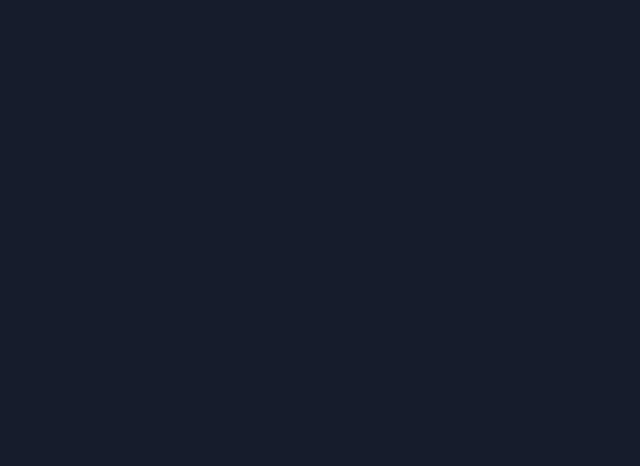
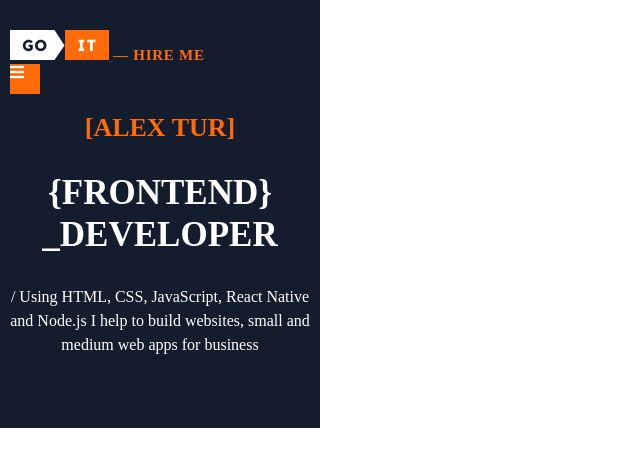
Before and after one commit to MarinaKulyk/GoIT-Mentor-Mini-Kurs, a plain HTML site: page index.html in a window 1280 px wide. Shown: the whole page, without its empty margins (0-640 px from the left). Drawn offline with Linux system fonts and the light colour scheme.

Commit message:
День 1.

```diff
--- a/css/style.css
+++ b/css/style.css
@@ -66,5 +66,58 @@
 
 body {
   font-family: var var(--font-main);
-  background-color: var(--c-dark);
 }
+
+/* FRONT-PAGE */
+.front-page {
+  box-sizing: border-box;
+  width: 320px;
+  background: var(--c-dark);
+  padding: 30px 10px 55px 10px;
+}
+.front-page-my-name {
+  font-weight: bold;
+  font-size: 26px;
+  line-height: 31px;
+  text-transform: uppercase;
+  color: var(--c-accent);
+  text-align: center;
+}
+.front-page-profession {
+  font-weight: bold;
+  font-size: 35px;
+  line-height: 42px;
+  text-transform: uppercase;
+  color: var(--c-light);
+  text-align: center;
+}
+.front-page-description {
+  font-size: 16px;
+  line-height: 150%;
+  text-align: center;
+  color: var(--c-light);
+  text-align: center;
+}
+.navigation {
+  width: 100%;
+}
+.hire-me-btn {
+  font-weight: 800;
+  font-size: 15px;
+  line-height: 18px;
+  text-align: right;
+  letter-spacing: 0.05em;
+  text-transform: uppercase;
+  color: var(--c-accent);
+  text-decoration: none;
+}
+.mobile-menu {
+  display: block;
+  width: 30px;
+  height: 30px;
+  background-color: var(--c-accent);
+}
+.mobile-menu i {
+  color: var(--c-light);
+  width: 10px;
+}
--- a/index.html
+++ b/index.html
@@ -12,6 +12,38 @@
 
 </head>
 <body>
+    <!-- FRONT PAGE -->
+    <section class="front-page">
+        <nav class="navigation">
+            <a class="logo-link" href="">
+                <img src="img/goit-logo.svg" alt="GOIT Logo">
+            </a>
+            <a href="" class="hire-me-btn">— HIRE ME</a>
+            <a href="" class="mobile-menu">
+                <i class="fas fa-bars"></i>
+            </a>
+
+
+        </nav>
+
+
+
+
+        <h1 class="front-page-my-name">[Alex Tur]</h1>
+
+        <h2  class="front-page-profession">{Frontend}  _DEVELOPER</h2>
+
+        <p class="front-page-description">/ Using HTML, CSS, JavaScript, React Native and Node.js
+            I help to build websites, small and medium web
+            apps for business</p>
+
+
+
+
+
+    </section>
+
+
 
 </body>
 </html>
```
Also changed, not shown: img/calculator.svg (added), img/goit-logo.svg (added), img/laptop.svg (added), img/my-photo.jpg (added), img/projects/personal/full-stack.jpg (added), img/projects/personal/goit.jpg (added), img/projects/personal/pro-test.jpg (added), img/projects/personal/wedding.jpg (added), img/projects/team/it-test.jpg (added), img/projects/team/questify.jpg (added), img/web-apps-laptop.png (added), 4 other files.
